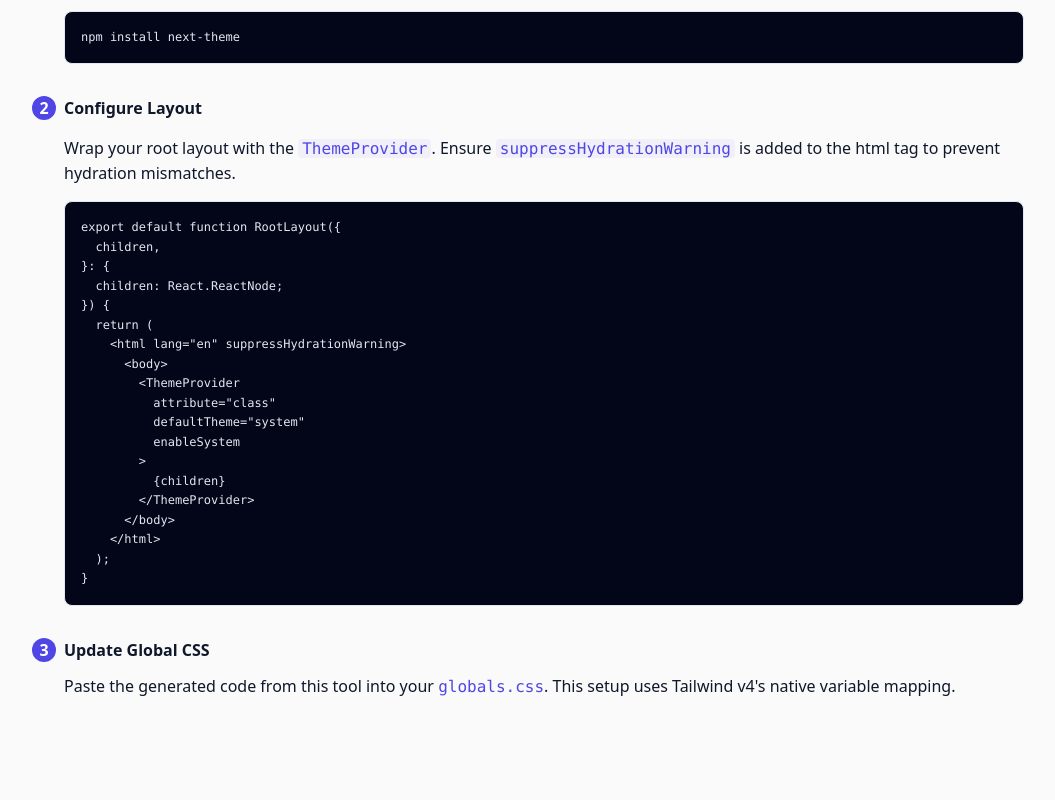
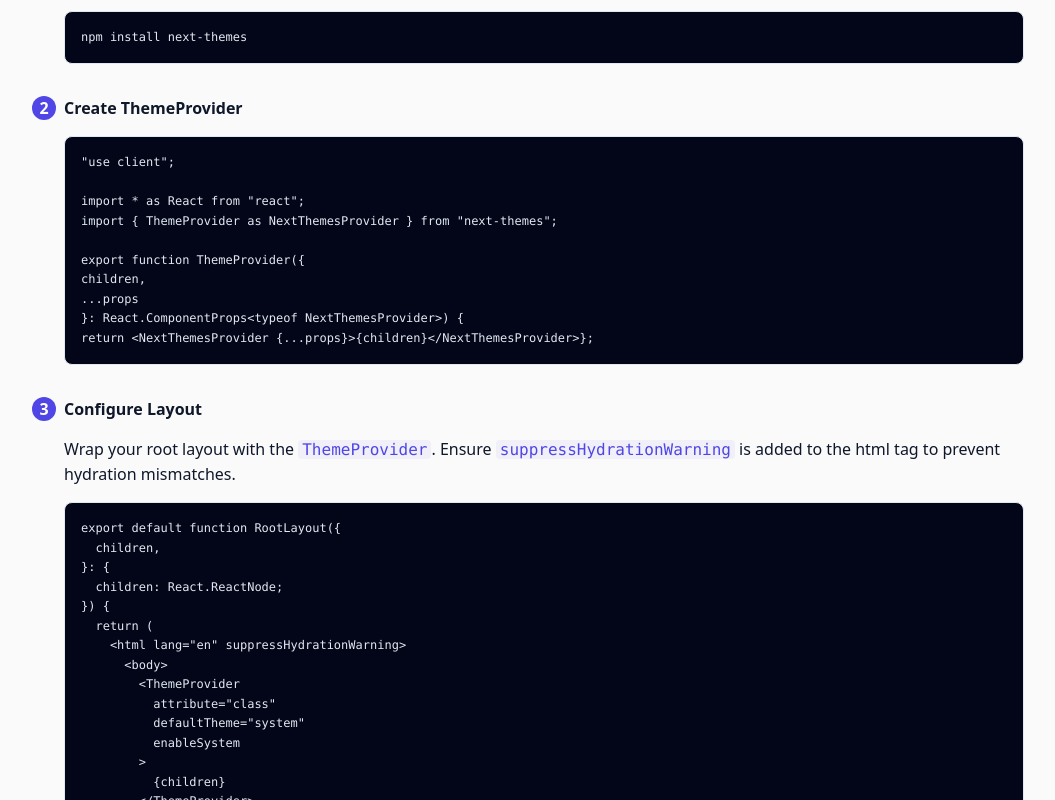
Before and after one commit to gjermundmyrvang/Theme-Generator-Next.js, a Next.js app: page / in a window 1280 px wide. Shown: the part 2000-2800 px from the top of the page, without its empty margins (112-1167 px from the left). Before the commit the page ends 2779 px from the top, so only its background shows below. Built offline with nearby package versions, Linux system fonts and the light colour scheme.

Commit message:
update guide

```diff
--- a/components/Guide.tsx
+++ b/components/Guide.tsx
@@ -20,6 +20,17 @@ const layoutCode = `export default function RootLayout({
   );
 }`;
 
+const themeProvider = `"use client";
+
+import * as React from "react";
+import { ThemeProvider as NextThemesProvider } from "next-themes";
+
+export function ThemeProvider({
+children,
+...props
+}: React.ComponentProps<typeof NextThemesProvider>) {
+return <NextThemesProvider {...props}>{children}</NextThemesProvider>};`;
+
 export default function Guide() {
   return (
     <section className="mt-16 mb-16 border-t border-border pt-12">
@@ -38,7 +49,7 @@ export default function Guide() {
             to handle the dark mode switching logic in your Next.js application.
           </p>
           <div className="ml-8">
-            <CodeBlock code="npm install next-theme" />
+            <CodeBlock code="npm install next-themes" />
           </div>
         </div>
 
@@ -46,6 +57,18 @@ export default function Guide() {
           <h3 className="font-bold flex items-center gap-2">
             <span className="flex h-6 w-6 items-center justify-center rounded-full bg-primary text-[16px] text-white">
               2
+            </span>
+            Create ThemeProvider
+          </h3>
+          <div className="ml-8 space-y-4">
+            <CodeBlock code={themeProvider} />
+          </div>
+        </div>
+
+        <div className="space-y-4">
+          <h3 className="font-bold flex items-center gap-2">
+            <span className="flex h-6 w-6 items-center justify-center rounded-full bg-primary text-[16px] text-white">
+              3
             </span>
             Configure Layout
           </h3>
@@ -69,7 +92,7 @@ export default function Guide() {
         <div className="space-y-3">
           <h3 className="font-bold flex items-center gap-2">
             <span className="flex h-6 w-6 items-center justify-center rounded-full bg-primary text-[16px] text-white">
-              3
+              4
             </span>
             Update Global CSS
           </h3>
--- /dev/null
+++ b/components/test.tsx
@@ -0,0 +1,11 @@
+"use client";
+
+import * as React from "react";
+import { ThemeProvider as NextThemesProvider } from "next-themes";
+
+export function ThemeProvider({
+  children,
+  ...props
+}: React.ComponentProps<typeof NextThemesProvider>) {
+  return <NextThemesProvider {...props}>{children}</NextThemesProvider>;
+}
```
Also changed, not shown: components/ui/theme-toggle.tsx (+4 -3 lines).
